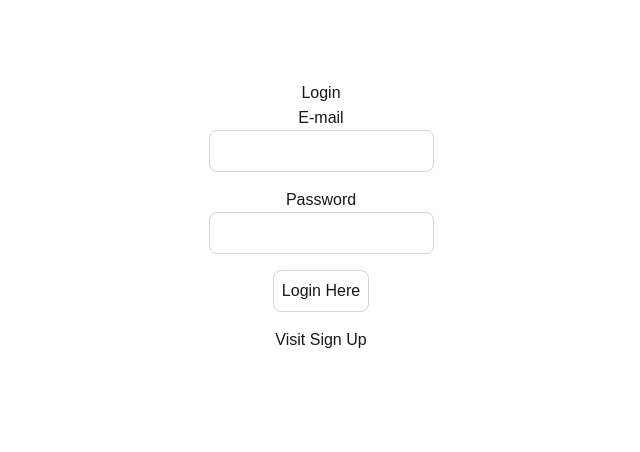
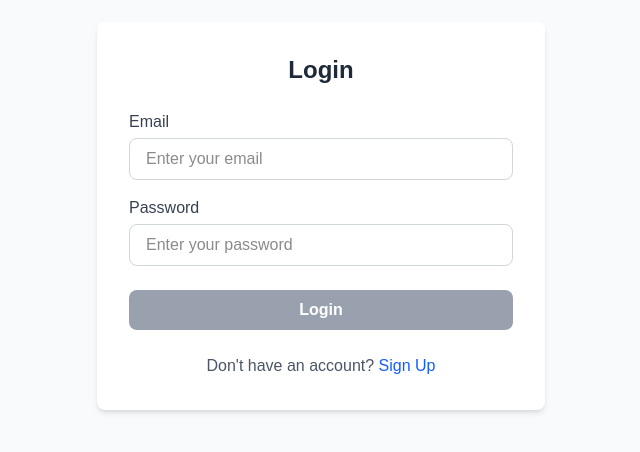
Before and after one commit to Shubham0214/NextJS-learning, a Next.js app: page /login in a window 1280 px wide. Shown: the part 184-636 px from the top of the page, without its empty margins (319-959 px from the left). Built offline with nearby package versions, Linux system fonts and the light colour scheme.

Commit message:
update next-js for vercel deploy

```diff
--- a/package.json
+++ b/package.json
@@ -4,7 +4,7 @@
   "private": true,
   "scripts": {
     "dev": "next dev --turbopack",
-    "build": "next build --no-lint",
+    "build": "next build",
     "start": "next start",
     "lint": "next lint"
   },
--- a/src/app/login/page.tsx
+++ b/src/app/login/page.tsx
@@ -1,9 +1,9 @@
 "use client";
+
 import Link from "next/link";
 import React, { useEffect } from "react";
 import { useRouter } from "next/navigation";
 import axios from "axios";
-
 import toast from "react-hot-toast";
 
 export default function LoginPage() {
@@ -11,11 +11,10 @@
   const [user, setUser] = React.useState({
     email: "",
     password: "",
-    username: "",
   });
-  const [buttonDisabled, setButtonDisabled] = React.useState(false);
+  const [buttonDisabled, setButtonDisabled] = React.useState(true);
+  const [loading, setLoading] = React.useState(false);
 
-  const [loading, setLoading] = React.useState(false);
   const onLogin = async () => {
     try {
       setLoading(true);
@@ -25,45 +24,76 @@
       router.push("/profile");
     } catch (error: any) {
       console.log("Login failed", error.message);
+      toast.error("Login failed! Please check your credentials.");
     } finally {
       setLoading(false);
     }
   };
 
   useEffect(() => {
-    if (user.email.length > 0 && user.password.length > 0) {
-      setButtonDisabled(false);
-    } else {
-      setButtonDisabled(true);
-    }
+    setButtonDisabled(!(user.email.length > 0 && user.password.length > 0));
   }, [user]);
+
   return (
-    <div className="flex flex-col items-center justify-center min-h-screen py-2">
-      <h1>Login</h1>
-      <hr />
-      <label htmlFor="email">E-mail</label>
+    <div className="flex items-center justify-center min-h-screen bg-gray-50 px-4">
+      <div className="w-full max-w-md bg-white shadow-md rounded-lg p-8 space-y-6">
+        <h1 className="text-2xl font-bold text-center text-gray-800">Login</h1>
+
+        <div className="space-y-4">
+          <div>
+            <label
+              htmlFor="email"
+              className="block text-gray-700 font-medium mb-1"
+            >
+              Email
+            </label>
             <input
-        className="p-2 border border-gray-300 rounded-lg mb-4 focus:outline-none"
               id="email"
               type="email"
               value={user.email}
               onChange={(e) => setUser({ ...user, email: e.target.value })}
+              className="w-full px-4 py-2 border border-gray-300 rounded-lg focus:outline-none focus:ring-2 focus:ring-blue-500"
+              placeholder="Enter your email"
             />
-      <label htmlFor="password">Password</label>
+          </div>
+
+          <div>
+            <label
+              htmlFor="password"
+              className="block text-gray-700 font-medium mb-1"
+            >
+              Password
+            </label>
             <input
-        className="p-2 border border-gray-300 rounded-lg mb-4 focus:outline-none"
               id="password"
               type="password"
               value={user.password}
               onChange={(e) => setUser({ ...user, password: e.target.value })}
+              className="w-full px-4 py-2 border border-gray-300 rounded-lg focus:outline-none focus:ring-2 focus:ring-blue-500"
+              placeholder="Enter your password"
             />
+          </div>
+        </div>
+
         <button
           onClick={onLogin}
-        className="p-2 border border-gray-300 rounded-lg mb-4 focus:outline-none focus:border-gray-600"
+          disabled={buttonDisabled || loading}
+          className={`w-full py-2 px-4 rounded-lg text-white font-semibold transition ${
+            buttonDisabled || loading
+              ? "bg-gray-400 cursor-not-allowed"
+              : "bg-blue-600 hover:bg-blue-700"
+          }`}
         >
-        Login Here
+          {loading ? "Logging in..." : "Login"}
         </button>
-      <Link href="/signup">Visit Sign Up</Link>
+
+        <p className="text-center text-gray-600">
+          Don't have an account?{" "}
+          <Link href="/signup" className="text-blue-600 hover:underline">
+            Sign Up
+          </Link>
+        </p>
+      </div>
     </div>
   );
 }
```
Lines whose indentation alone changed are shown as unchanged.
